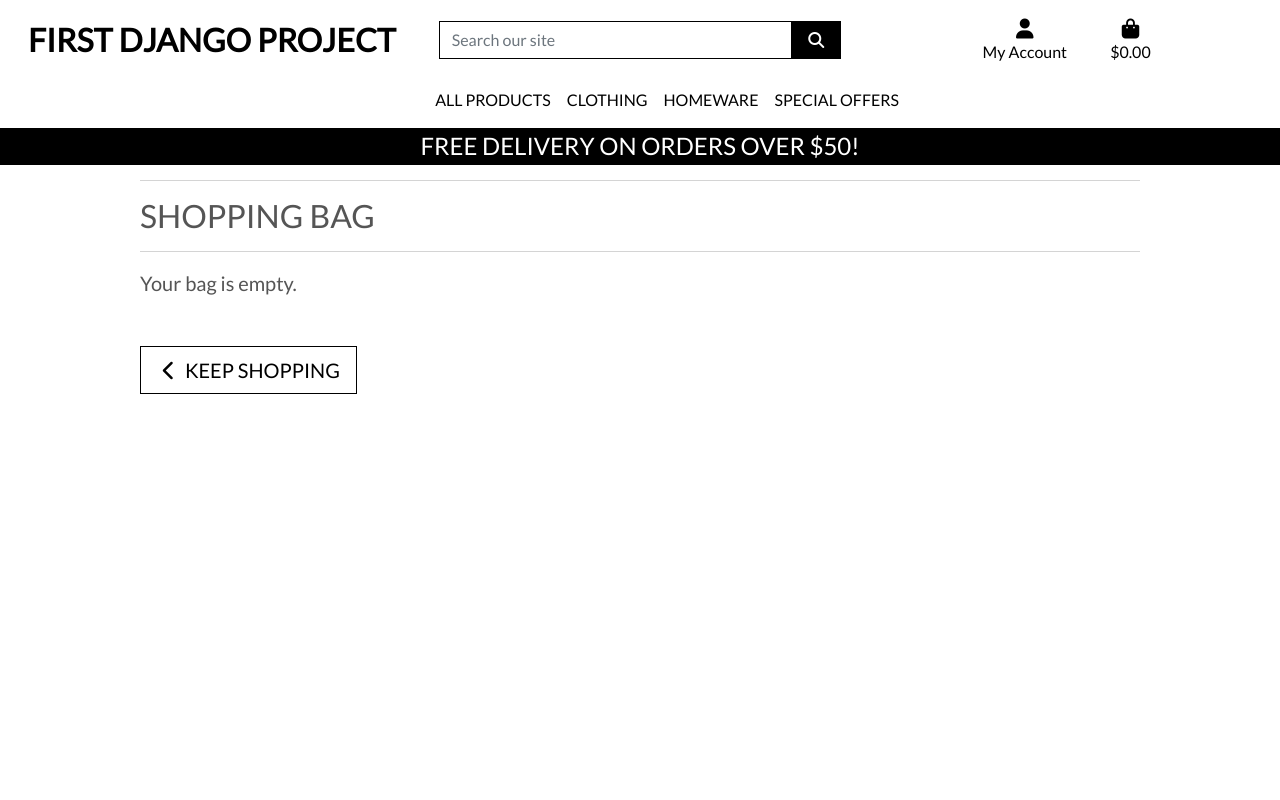
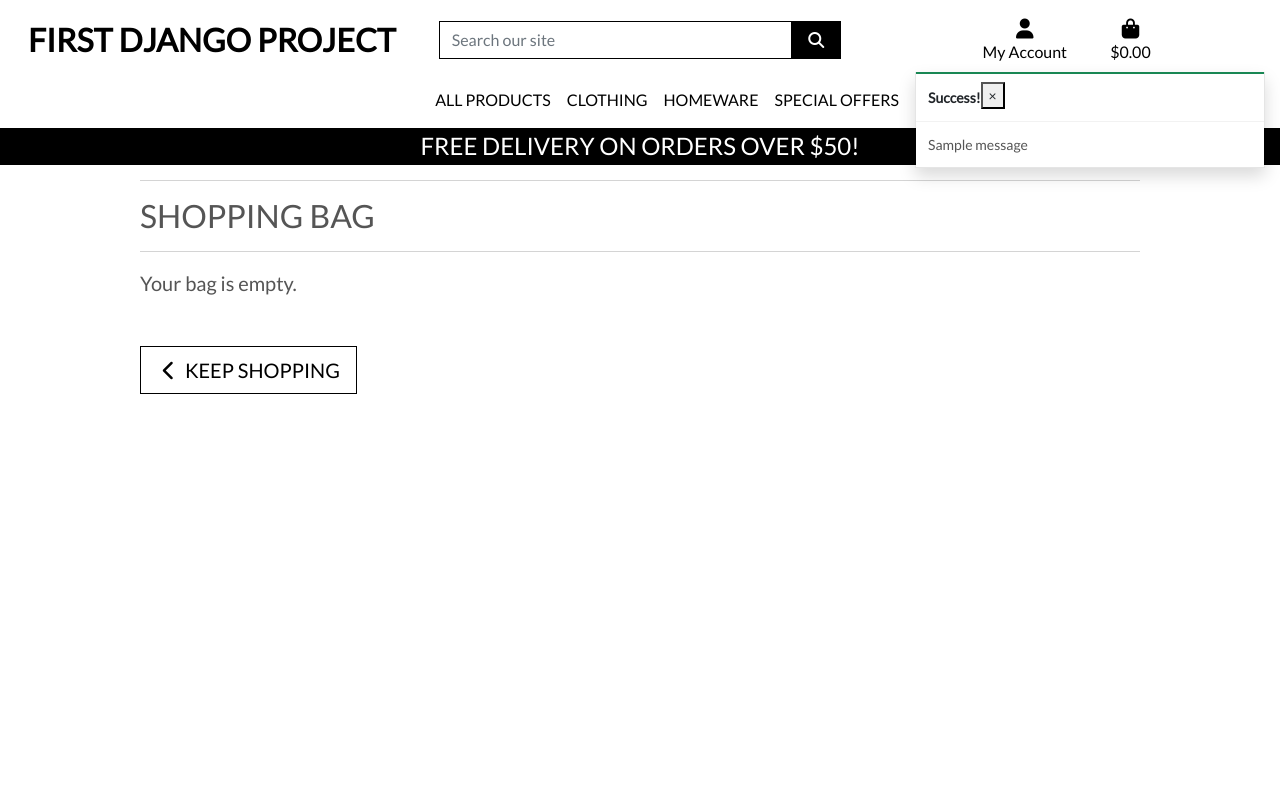
Before and after one commit to Mikew1999/my_first_django_project, a Django app: page /bag/ in a window 1280 px wide. Run offline with Django 3.2, Linux system fonts and the light colour scheme; tables that the repository leaves empty hold one stand-in row (values such as "Sample post"); one stand-in notice (Sample message) is shown; some libraries are stand-ins or nearby versions.

Commit message:
Added toasts

```diff
--- a/bag/views.py
+++ b/bag/views.py
@@ -1,4 +1,6 @@
 from django.shortcuts import render, redirect, reverse, HttpResponse
+from django.contrib import messages
+from products.models import Product
 
 
 # Create your views here.
@@ -11,6 +13,7 @@ def view_bag(request):
 def add_to_bag(request, item_id):
     """ Add a quantity of the specified product to the shopping bag"""
 
+    product = Product.objects.get(pk=item_id)
     quantity = int(request.POST.get('quantity'))
     redirect_url = request.POST.get('redirect_url')
     size = None
@@ -18,8 +21,6 @@ def add_to_bag(request, item_id):
         size = request.POST['product_size']
 
     bag = request.session.get('bag', {})
-
-    print(bag)
 
     if size:
         if item_id in list(bag.keys()):
@@ -34,6 +35,7 @@ def add_to_bag(request, item_id):
             bag[item_id] += quantity
         else:
             bag[item_id] = quantity
+            messages.error(request, f'Added {product.name} to your bag!')
 
     request.session['bag'] = bag
     return redirect(redirect_url)
--- a/my_first_django_project/settings.py
+++ b/my_first_django_project/settings.py
@@ -77,6 +77,8 @@ TEMPLATES = [
         },
     },
 ]
+
+MESSAGE_STORAGE = 'django.contrib.messages.storage.session.SessionStorage'
 
 AUTHENTICATION_BACKENDS = [
     # Needed to login by username in Django admin, regardless of `allauth`
--- a/static/css/base.css
+++ b/static/css/base.css
@@ -98,6 +98,21 @@ a.category-badge > span.badge:hover {
     cursor: pointer;
 }
 
+.message-container {
+    position: fixed;
+    top: 72px;
+    right: 15px;
+    z-index: 9999999999;
+}
+
+.custom-toast {
+    overflow: visible;
+}
+
+.toast-capper {
+    height: 2px;
+}
+
 /* -------------------------------- Media Queries */
 
 /* Slightly larger container on xl screens */
--- a/templates/base.html
+++ b/templates/base.html
@@ -128,7 +128,19 @@
 
     {% if messages %}
     <div class="message-container">
-
+        {% for message in messages %}
+            {% with message.level as level %}
+                {% if level == 40 %}
+                    {% include 'includes/toasts/toast_error.html' %}
+                {% elif level == 30 %}
+                    {% include 'includes/toasts/toast_warning.html' %}
+                {% elif level == 25 %}
+                    {% include 'includes/toasts/toast_success.html' %}
+                {% else %}
+                    {% include 'includes/toasts/toast_info.html' %}
+                {% endif %}
+            {% endwith %}
+        {% endfor %}
     </div>
     {% endif %}
 
@@ -139,6 +151,9 @@
     {% endblock %}
 
     {% block postloadjs %}
+    <script type="text/javascript">
+        $('.toast').toast('show');
+    </script>
     {% endblock %}
 
 </body>
--- /dev/null
+++ b/templates/includes/toasts/toast_success.html
@@ -0,0 +1,13 @@
+<div class="toast custom-toast rounded-0 border-top-0" data-autohide="false">
+    <div class="arrow-up arrow-success"></div>
+    <div class="w-100 toast-capper bg-success"></div>
+    <div class="toast-header bg-white text-dark">
+        <strong class="mr-auto">Success!</strong>
+        <button type="button" class="ml-2 mb-1 close text-dark" data-dismiss="toast" aria-label="Close">
+            <span aria-hidden="true">&times;</span>
+        </button>
+    </div>
+    <div class="toast-body bg-white">
+        {{ message }}
+    </div>
+</div>
```
Also changed, not shown: templates/includes/toasts/toast_error.html (added, +13 -0 lines), templates/includes/toasts/toast_info.html (added, +13 -0 lines), templates/includes/toasts/toast_warning.html (added, +13 -0 lines).
